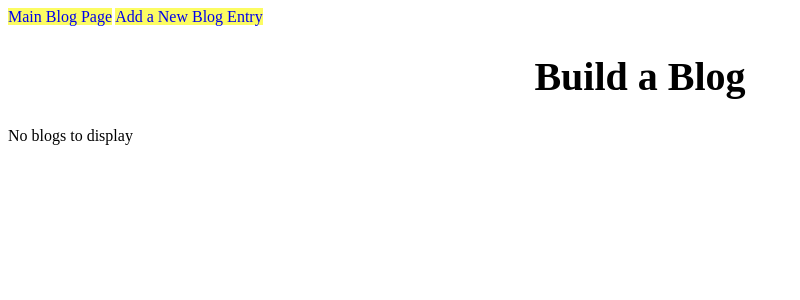
After one commit to G-Ennis/build-a-blog, a Flask app: page /blog in a window 1280 px wide. The commit adds this page. Shown: the top 300 px of the page, without its empty margins (0-800 px from the left). Run offline with Flask 2, Linux system fonts and the light colour scheme; data that the repository does not hold is empty.

Commit message:
new changes

```diff
--- a/main.py
+++ b/main.py
@@ -1,49 +1,63 @@
-from flask import Flask, request, redirect, render_template
+from flask import Flask, request, redirect, render_template, url_for
 from flask_sqlalchemy import SQLAlchemy
 
 app = Flask(__name__)
 app.config['DEBUG'] = True
-app.config['SQLALCHEMY_DATABASE_URI'] = 'mysql+pymysql://get-it-done:beproductive@localhost:8889/get-it-done'
+app.config['SQLALCHEMY_DATABASE_URI'] = 'mysql+pymysql://build-a-blog:buildablog@localhost:8889/build-a-blog'
 app.config['SQLALCHEMY_ECHO'] = True
 db = SQLAlchemy(app)
 
 
-class Task(db.Model):
+class Blog(db.Model):
 
     id = db.Column(db.Integer, primary_key=True)
-    name = db.Column(db.String(120))
-    completed = db.Column(db.Boolean)
+    title = db.Column(db.String(100))
+    body = db.Column(db.String(1000))
 
-    def __init__(self, name):
-        self.name = name
-        self.completed = False
+    def __init__(self, title, body):
+        self.title = title
+        self.body = body
+
+@app.route('/')
+def index():
+    return redirect('/blog')
+
+@app.route('/blog')
+def blog():
+    blogs = Blog.query.all()
+    return render_template('blog.html', title="Build a Blog", blogs=blogs)
+
+def single_blog():
+    blog_id = int(request.args.get('id'))
+    blog = Blog.query.filter_by(blog_id)
+    return render_template('single_blog.html', title="Current blog", blog=blog)
 
 
-@app.route('/', methods=['POST', 'GET'])
-def index():
+
+@app.route('/newpost', methods=['GET', 'POST'])
+def new_post():
+    if request.method == 'GET':
+        return render_template('new_post.html')
 
     if request.method == 'POST':
-        task_name = request.form['task']
-        new_task = Task(task_name)
-        db.session.add(new_task)
-        db.session.commit()
 
-    tasks = Task.query.filter_by(completed=False).all()
-    completed_tasks = Task.query.filter_by(completed=True).all()
-    return render_template('todos.html',title="Get It Done!",
-        tasks=tasks, completed_tasks=completed_tasks)
+        blog_title = request.form['blog_title']
+        blog_body = request.form['blog_body']
 
+        title_error = ''
+        body_error = ''
 
-@app.route('/delete-task', methods=['POST'])
-def delete_task():
+        if blog_title == "":
+            title_error = "Please enter a title for your blog"
 
-    task_id = int(request.form['task-id'])
-    task = Task.query.get(task_id)
-    task.completed = True
-    db.session.add(task)
-    db.session.commit()
+        if blog_body == "":
+            blog_body_error = "Please enter content for your blog"
 
-    return redirect('/')
+        if not blog_body_error or title_error:
+            new_blog = Blog(blog_title, blog_body)
+            db.session.add(new_blog)
+            db.session.commit()
+            return render_template('single_blog.html', blog=blog)
 
 
 if __name__ == '__main__':
--- a/templates/base.html
+++ b/templates/base.html
@@ -1,13 +1,30 @@
 
 <!doctype html>
 <html>
+    <nav>
+        <a href='blog'>Main Blog Page</a>
+        <a href='newpost'>Add a New Blog Entry</a>
+    </nav>
+
     <head>
+        <style>
+            .error{
+                color: red;
+            }
+            h1 {
+                text-align:center;
+                font-size: 40px;
+            }
+            nav>a {
+                background-color: rgb(252, 252, 98);
+                text-align: center;
+                text-decoration: none;
+            }
+        </style>
         <title>{{title}}</title>
     </head>
-<body>
-
-    {% block content %}
-    {% endblock %}
-
-</body>
+    <body>
+        {% block content %}
+        {% endblock %}
+    </body>
 </html>
--- /dev/null
+++ b/templates/blog.html
@@ -0,0 +1,24 @@
+{% extends "base.html" %}
+
+{% block content %}
+
+    <h1>Build a Blog</h1>
+
+    {% if blogs|length == 0 %}
+    <p>No blogs to display</p>
+    {% else %}
+
+    <hr/>
+        <ul>
+            {% for blog in blogs %}
+            <li>
+            <h3><a href= '/blog?id={{blog.id}}'>{{blog.title}}</a></h3>
+            {{blog.body}}
+            <hr />
+            </li>
+            {% endfor %}
+        </ul>
+
+    {% endif %}
+
+{% endblock %}
```
Also changed, not shown: templates/new_post.html (added, +29 -0 lines), templates/single_blog.html (added, +8 -0 lines), templates/index.html (deleted), templates/login.html (deleted), templates/register.html (deleted).
